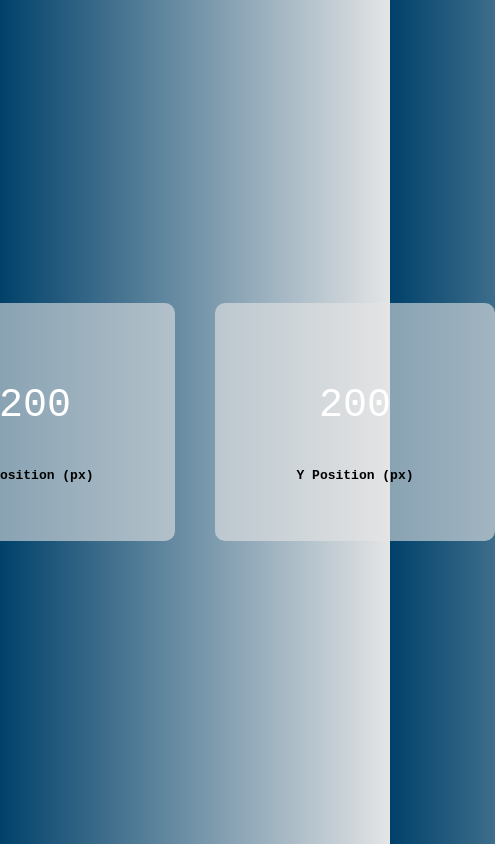
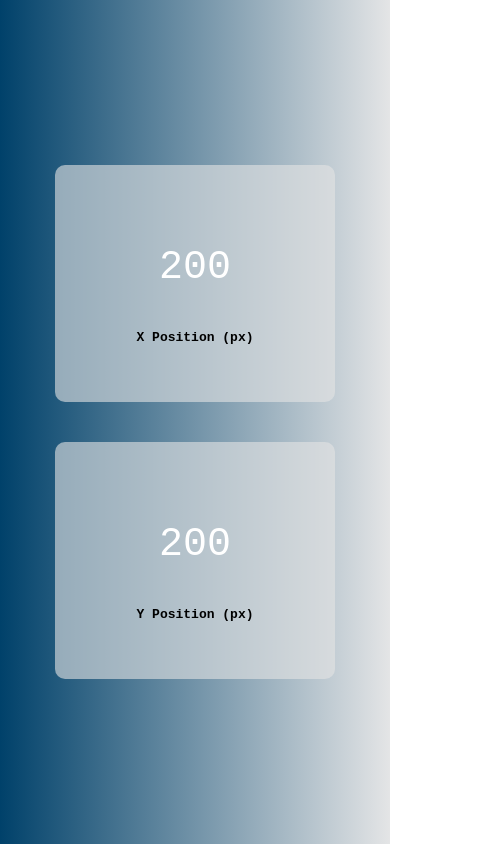
Before and after one commit to stephenkettley/mouse-tracker, a plain HTML site: page index.html in a window 390 px wide. Shown: the whole page, 495 px wide, since content can reach past the window. Drawn offline with Linux system fonts and the light colour scheme.

Commit message:
update responsiveness

```diff
--- a/style.css
+++ b/style.css
@@ -34,3 +34,9 @@ p {
     font-size: 40px;
     color: white;
 }
+
+@media (max-width: 700px) {
+    .mouse-container {
+        flex-direction: column;
+    }
+}
```
